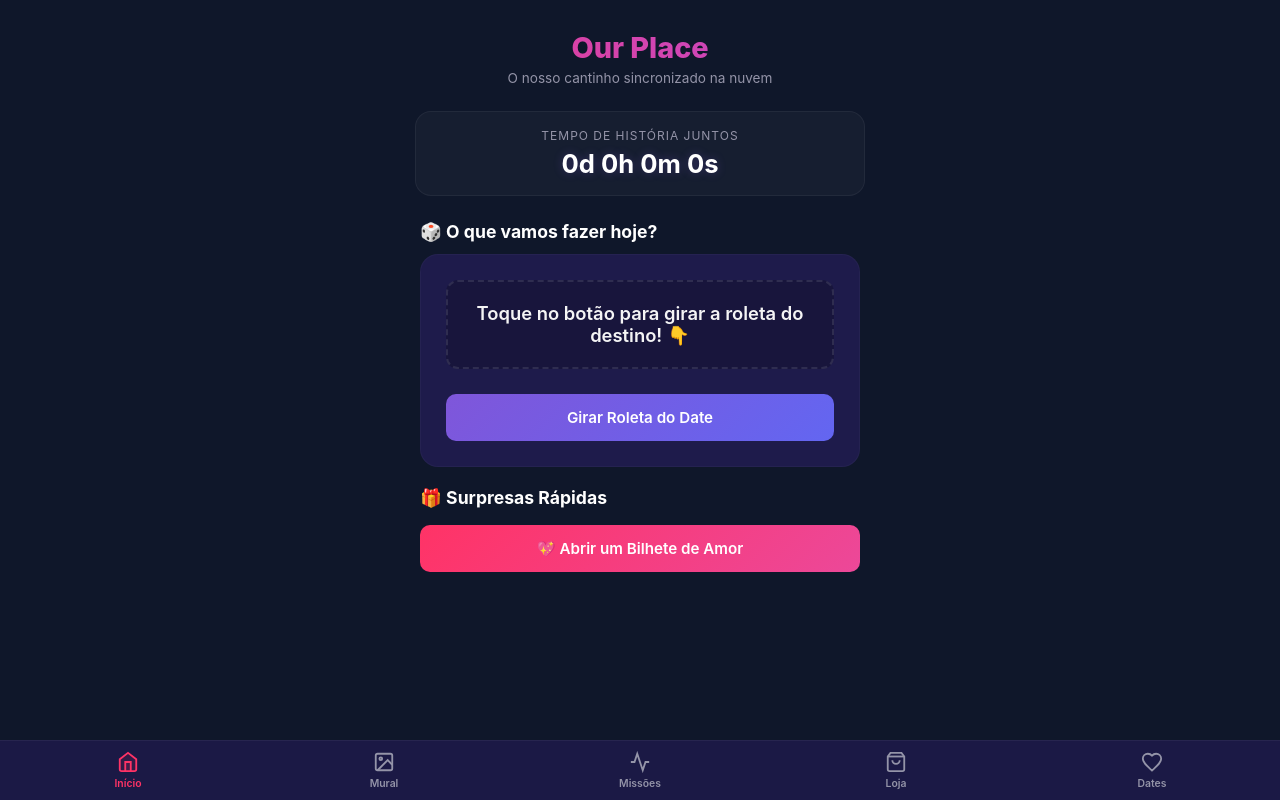
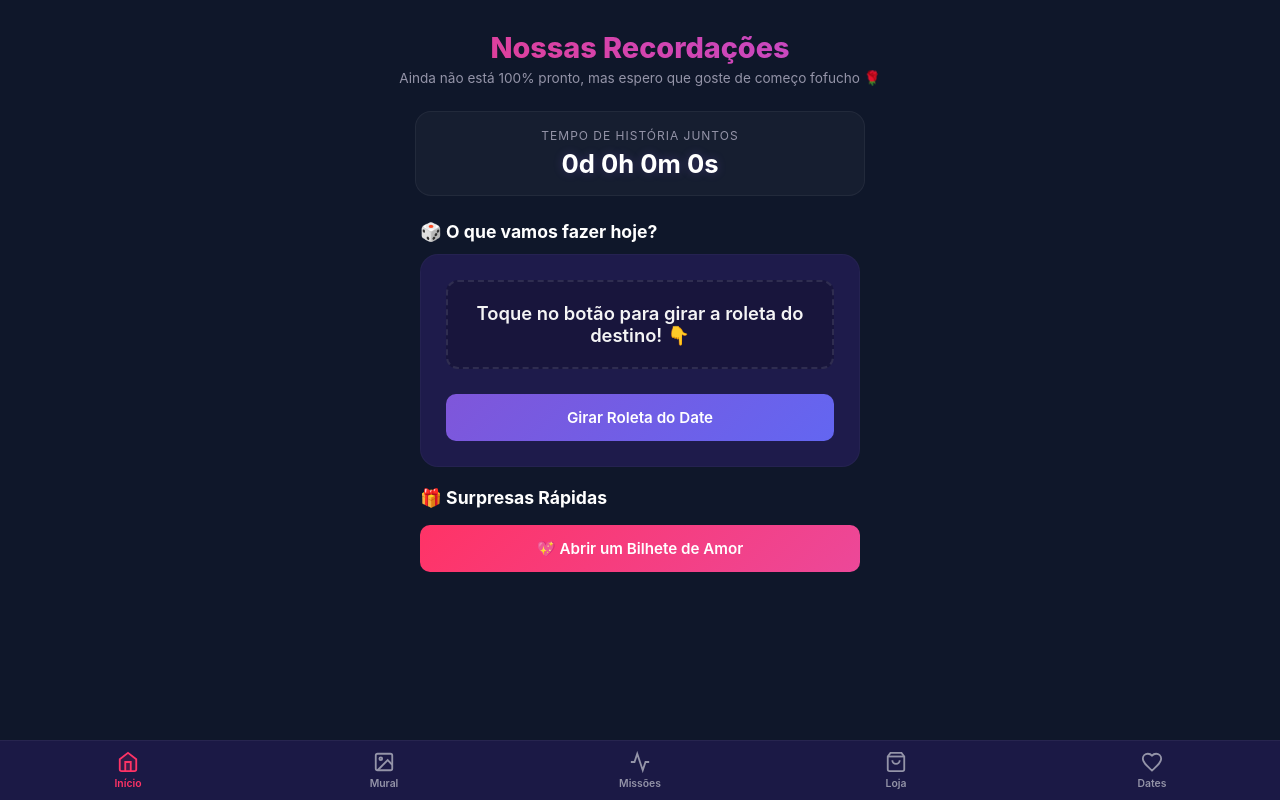
Before and after one commit to JarmisonJR/Presentinho, a plain HTML site: page index.html in a window 1280 px wide. Drawn offline with nearby package versions, Linux system fonts and the light colour scheme; no server answers.

Commit message:
Update index.html

```diff
--- a/index.html
+++ b/index.html
@@ -10,8 +10,8 @@
 <body>
 
     <div class="app-header">
-        <h1>Our Place</h1>
-        <p>O nosso cantinho sincronizado na nuvem</p>
+        <h1>Nossas Recordações</h1>
+        <p>Ainda não está 100% pronto, mas espero que goste de começo fofucho 🌹</p>
     </div>
 
     <div class="counter-container">
```
